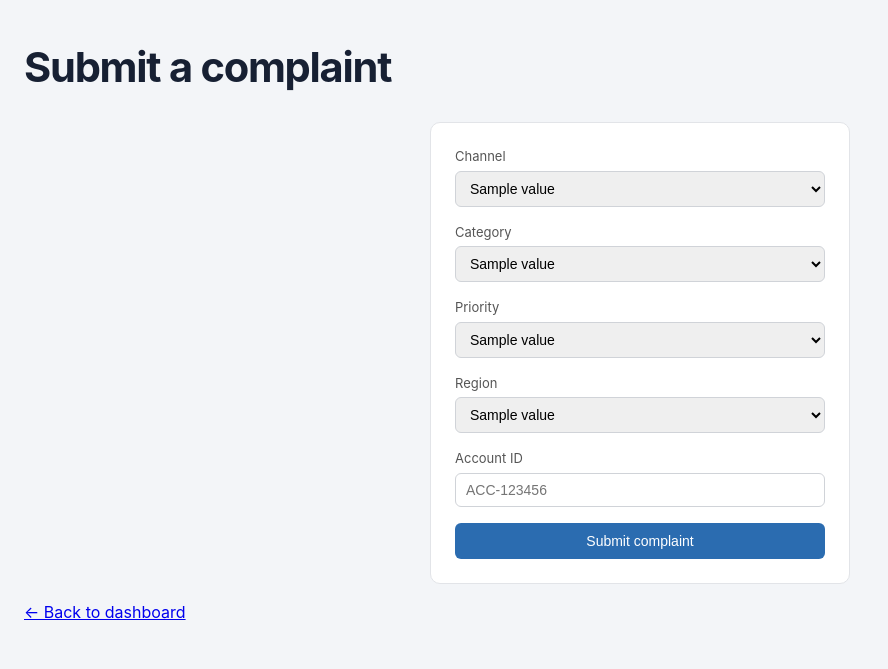
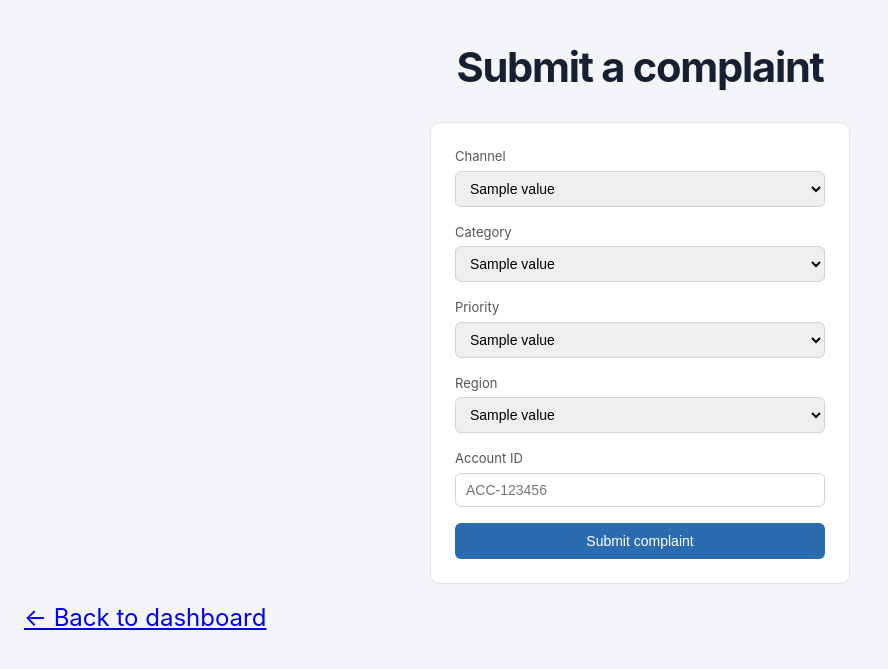
Before and after one commit to maxhubdata/Hack-the-Hill-3, a Flask app: page /submit in a window 1280 px wide. Shown: the top 669 px of the page, without its empty margins (0-888 px from the left). Run offline with Flask 3, Linux system fonts and the light colour scheme; a database or web service that is not in the repository returns one stand-in record (values such as "Sample title"); some libraries are stand-ins or nearby versions.

Commit message:
centering stuff

```diff
--- a/complaints_dashboard/templates/index.html
+++ b/complaints_dashboard/templates/index.html
@@ -12,7 +12,7 @@
   <h1>Complaints dashboard</h1>
 </header>
 
-<a href="{{ url_for('submit_form') }}" style="font-size:18px; display:block; text-align:right; margin: 0 24px 16px;">+ Submit a complaint</a>
+<a href="{{ url_for('submit_form') }}" style="font-size:24px; display:block; text-align:right; margin: 0 24px 40px;">+ Submit a complaint</a>
 
 <section class="filters" id="filters">
   <div class="filter-group">
--- a/complaints_dashboard/templates/submit.html
+++ b/complaints_dashboard/templates/submit.html
@@ -7,7 +7,7 @@
 </head>
 <body>
 
-<header>
+<header style="text-align: center;">
   <h1>Submit a complaint</h1>
 </header>
 
@@ -63,7 +63,7 @@
   <button type="submit">Submit complaint</button>
 </form>
 
-<p><a href="{{ url_for('index') }}">&larr; Back to dashboard</a></p>
+<p><a href="{{ url_for('index') }}" style="text-align: center; font-size: 24px;">&larr; Back to dashboard</a></p>
 
 </body>
 </html>
```
